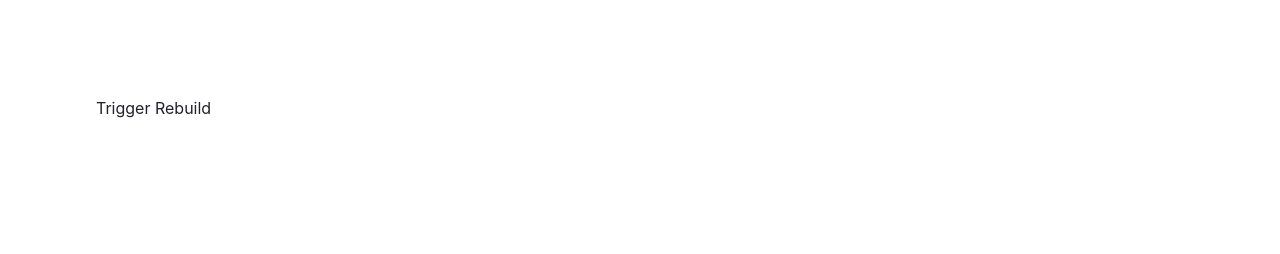
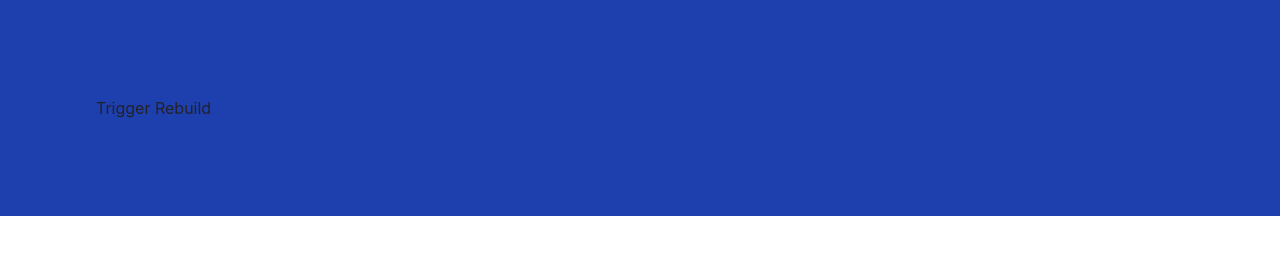
Before and after one commit to stevepond/netlify-test, a Gatsby site: page / in a window 1280 px wide. Built offline with nearby package versions, Linux system fonts and the light colour scheme; Gatsby itself is replaced by a stand-in of ours.

Commit message:
add color

```diff
--- a/src/pages/index.tsx
+++ b/src/pages/index.tsx
@@ -45,7 +45,7 @@ const IndexPage: React.FC<PageProps> = () => {
   };
 
   return (
-    <main style={pageStyles}>
+    <main style={pageStyles} className="bg-blue-800">
       <button onClick={onClick}>Trigger Rebuild</button>
       <Feedback status={statusCode} />
     </main>
```
